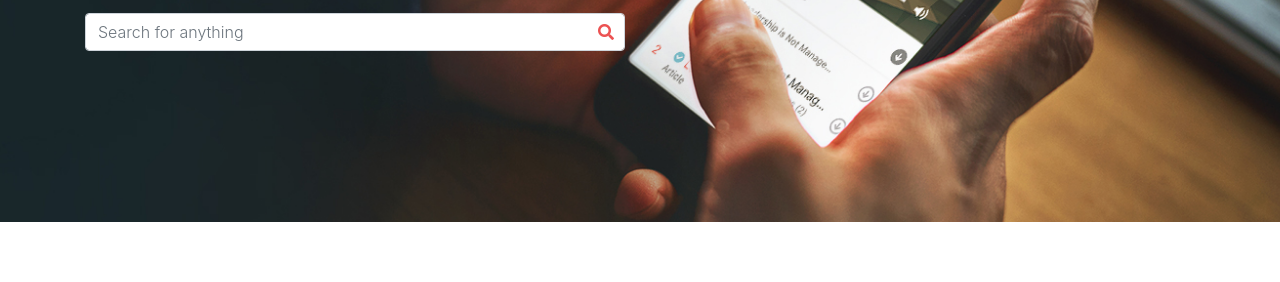
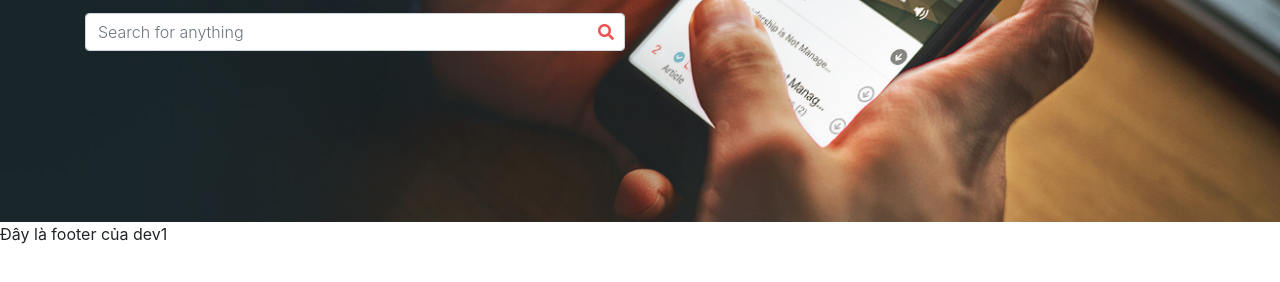
Before and after one commit to thuannguyen293/fe57_udemy, a plain HTML site: page index.html in a window 1280 px wide. Shown: the part 370-652 px from the top of the page. Drawn offline with nearby package versions, Linux system fonts and the light colour scheme.

Commit message:
Add Footer

```diff
--- a/index.html
+++ b/index.html
@@ -115,6 +115,8 @@
       </div>
     </section>
 
+    <footer>Đây là footer của dev1</footer>
+
     <!-- Optional JavaScript -->
     <!-- jQuery first, then Popper.js, then Bootstrap JS -->
     <script
```
